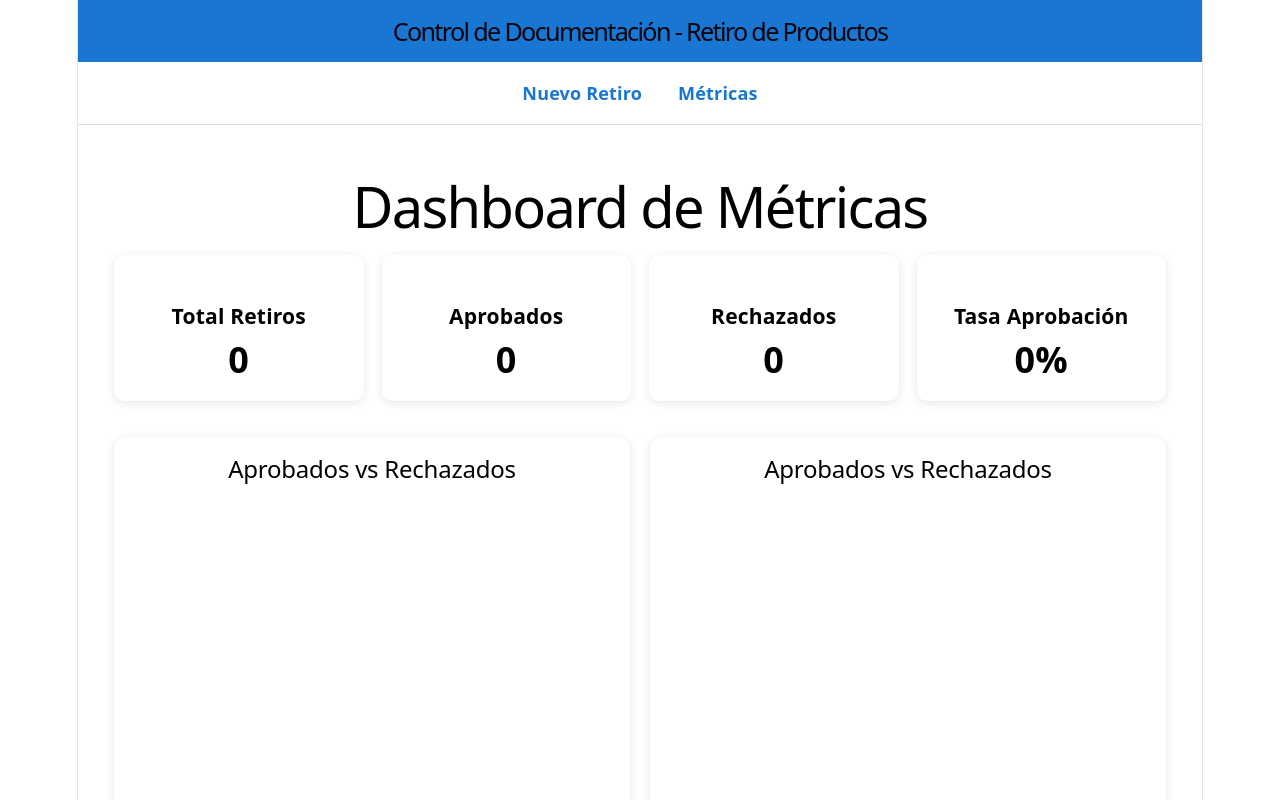
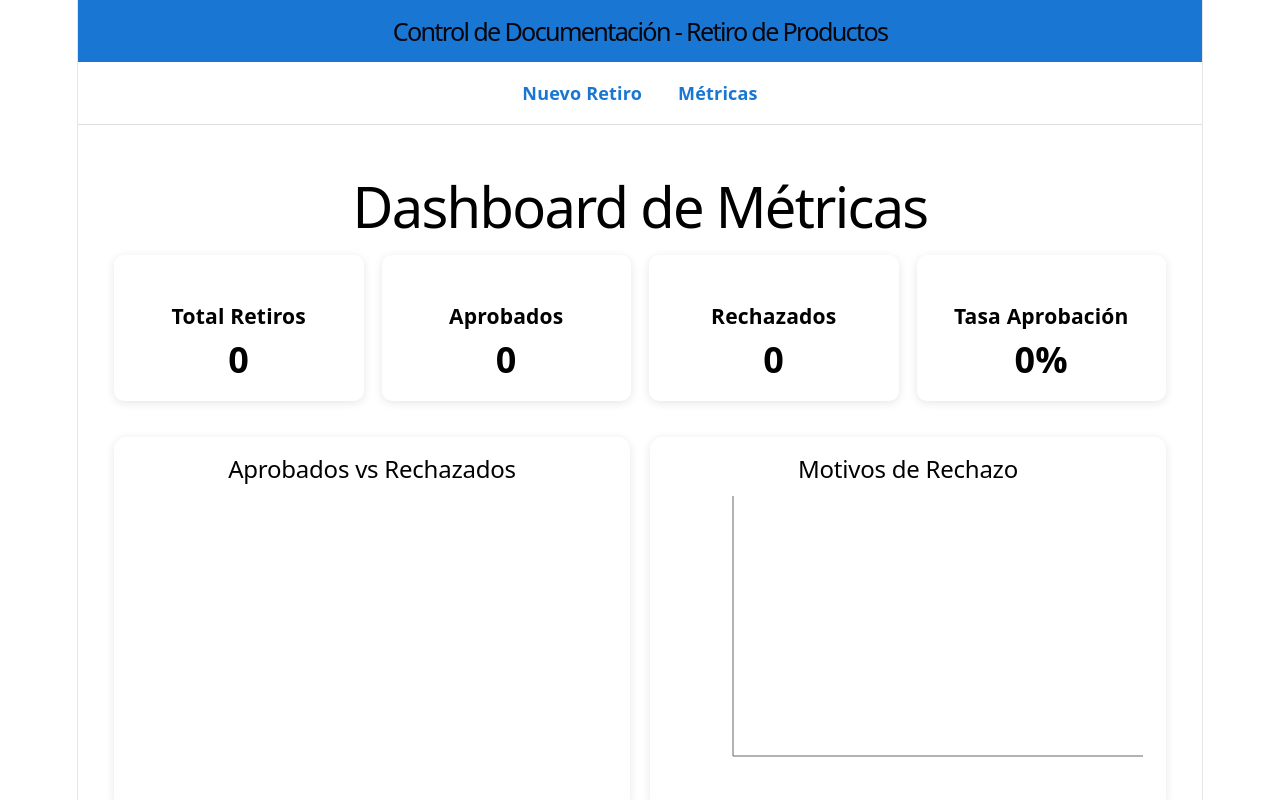
Before and after one commit to BlasterLc/checklist-retiro-frontend, a React (Vite) app: page /dashboard in a window 1280 px wide. Shown: the top 800 px of the page. Built offline with nearby package versions, Linux system fonts and the light colour scheme.

Commit message:
correccion graficos de motivos en dashboard

```diff
--- a/src/components/Dashboard/GraficoMotivos.jsx
+++ b/src/components/Dashboard/GraficoMotivos.jsx
@@ -1,75 +1,61 @@
 import {
-  PieChart,
-  Pie,
-  Cell,
+  BarChart,
+  Bar,
+  XAxis,
+  YAxis,
   Tooltip,
   ResponsiveContainer
 } from "recharts";
 
 import { useRetiros } from "../../context/RetiroContext";
 
-function GraficoEstados() {
+function GraficoMotivos() {
 
   const { retiros } = useRetiros();
 
-  const aprobados = retiros.filter(
-    r => r.estado === "Aprobado"
-  ).length;
+  const conteo = {};
 
-  const rechazados = retiros.filter(
-    r => r.estado === "Rechazado"
-  ).length;
+  retiros.forEach(retiro => {
 
-  const data = [
-    {
-      name: "Aprobados",
-      value: aprobados
-    },
-    {
-      name: "Rechazados",
-      value: rechazados
+    if (
+      retiro.estado === "Rechazado"
+    ) {
+
+      conteo[retiro.motivo] =
+        (conteo[retiro.motivo] || 0) + 1;
     }
-  ];
 
-  const COLORS = [
-    "#28a745",
-    "#dc3545"
-  ];
+  });
+
+  const data = Object.keys(conteo).map(
+    motivo => ({
+      motivo,
+      cantidad: conteo[motivo]
+    })
+  );
 
   return (
 
     <div className="grafico-card">
 
-      <h2>Aprobados vs Rechazados</h2>
+      <h2>Motivos de Rechazo</h2>
 
       <ResponsiveContainer
         width="100%"
         height={300}
       >
 
-        <PieChart>
+        <BarChart data={data}>
 
-          <Pie
-            data={data}
-            dataKey="value"
-            nameKey="name"
-            outerRadius={100}
-          >
+          <XAxis dataKey="motivo" />
 
-            {data.map((entry, index) => (
-
-              <Cell
-                key={index}
-                fill={COLORS[index]}
-              />
-
-            ))}
-
-          </Pie>
+          <YAxis />
 
           <Tooltip />
 
-        </PieChart>
+          <Bar dataKey="cantidad" />
+
+        </BarChart>
 
       </ResponsiveContainer>
 
@@ -78,4 +64,4 @@ function GraficoEstados() {
   );
 }
 
-export default GraficoEstados;
+export default GraficoMotivos;
```
